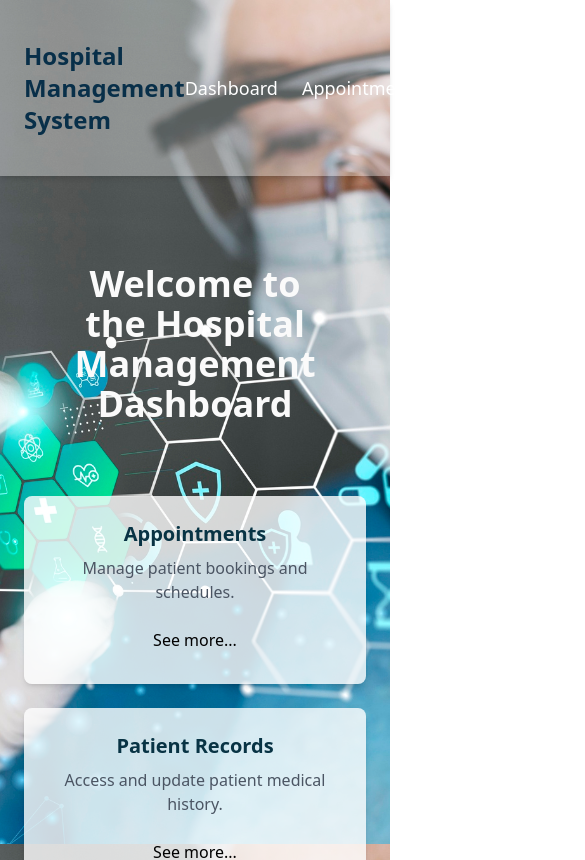
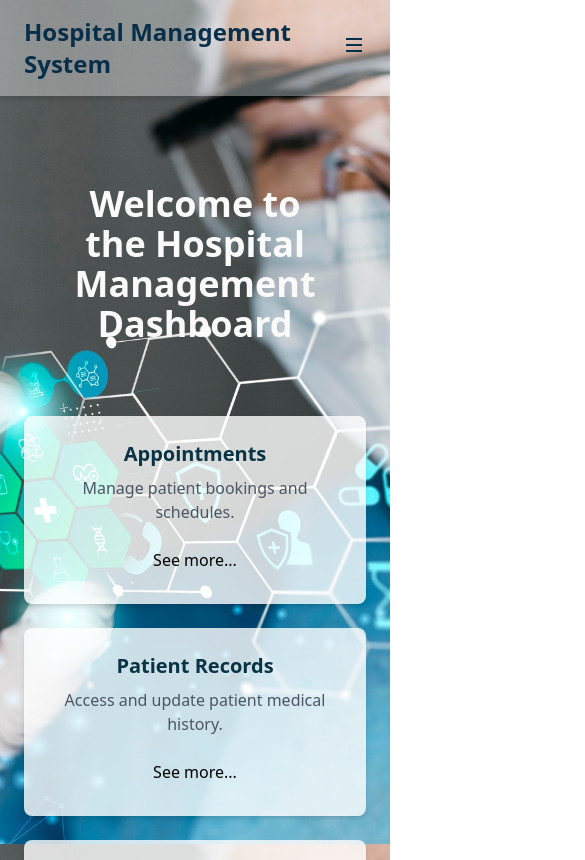
Before and after one commit to ga1ib/Centralized-Health-Management-System, a React (Vite) app in the folder frontend/Hms/: page / in a window 390 px wide. Shown: the top 860 px of the page, 585 px wide, since content can reach past the window. Built offline with nearby package versions, Linux system fonts and the light colour scheme; sample sign-in values are in the browser's storage.

Commit message:
responsive header

```diff
--- a/frontend/Hms/src/header.jsx
+++ b/frontend/Hms/src/header.jsx
@@ -1,8 +1,9 @@
-import React from "react";
+import React, { useState } from "react";
 import { Link, useNavigate } from "react-router-dom";
 
 const Header = () => {
   const navigate = useNavigate();
+  const [isOpen, setIsOpen] = useState(false);
 
   const handleSignOut = () => {
     // Remove the token from localStorage
@@ -13,16 +14,59 @@ const Header = () => {
 
   return (
     <header className="bg-white bg-opacity-35 text-white shadow-md">
-      <div className="container mx-auto flex justify-between items-center py-10 px-6">
+      <div className="container mx-auto flex justify-between items-center py-4 px-6">
         <h1 className="text-2xl font-bold text-sky-950">Hospital Management System</h1>
-        <nav>
-          <ul className="flex space-x-6 text-lg items-center">
-            <li><Link to="/" className="hover:text-sky-900 transition">Dashboard</Link></li>
-            <li><Link to="/appointments" className="hover:text-sky-900 transition">Appointments</Link></li>
-            <li><Link to="/patients" className="hover:text-sky-900 transition">Patients</Link></li>
-            <li><Link to="/billing" className="hover:text-sky-900 transition">Billing</Link></li>
-            <li>
-              <button onClick={handleSignOut} className="px-4 py-2 text-white rounded hover:text-sky-900 transition">
+        {/* Mobile menu button */}
+        <div className="md:hidden">
+          <button
+            onClick={() => setIsOpen(!isOpen)}
+            type="button"
+            className="text-sky-950 hover:text-sky-900 focus:outline-none"
+          >
+            <svg className="h-6 w-6 fill-current" viewBox="0 0 24 24">
+              {isOpen ? (
+                <path
+                  fillRule="evenodd"
+                  clipRule="evenodd"
+                  d="M18.3 5.71a1 1 0 00-1.42-1.42L12 9.17 7.12 4.29A1 1 0 105.7 5.71L10.59 10.6 5.71 15.49a1 1 0 101.42 1.42L12 12.83l4.88 4.88a1 1 0 001.42-1.42L13.41 10.6l4.89-4.89z"
+                />
+              ) : (
+                <path
+                  fillRule="evenodd"
+                  d="M4 5h16v2H4V5zm0 6h16v2H4v-2zm0 6h16v2H4v-2z"
+                />
+              )}
+            </svg>
+          </button>
+        </div>
+        {/* Navigation Menu */}
+        <nav className={`w-full md:block md:w-auto ${isOpen ? "block" : "hidden"}`}>
+          <ul className="flex flex-col md:flex-row md:space-x-6 text-lg items-center">
+            <li className="py-2 md:py-0">
+              <Link to="/" className="block hover:text-sky-900 transition">
+                Dashboard
+              </Link>
+            </li>
+            <li className="py-2 md:py-0">
+              <Link to="/appointments" className="block hover:text-sky-900 transition">
+                Appointments
+              </Link>
+            </li>
+            <li className="py-2 md:py-0">
+              <Link to="/patients" className="block hover:text-sky-900 transition">
+                Patients
+              </Link>
+            </li>
+            <li className="py-2 md:py-0">
+              <Link to="/billing" className="block hover:text-sky-900 transition">
+                Billing
+              </Link>
+            </li>
+            <li className="py-2 md:py-0">
+              <button
+                onClick={handleSignOut}
+                className="px-4 py-2 rounded hover:text-sky-900 transition"
+              >
                 Sign Out
               </button>
             </li>
```
